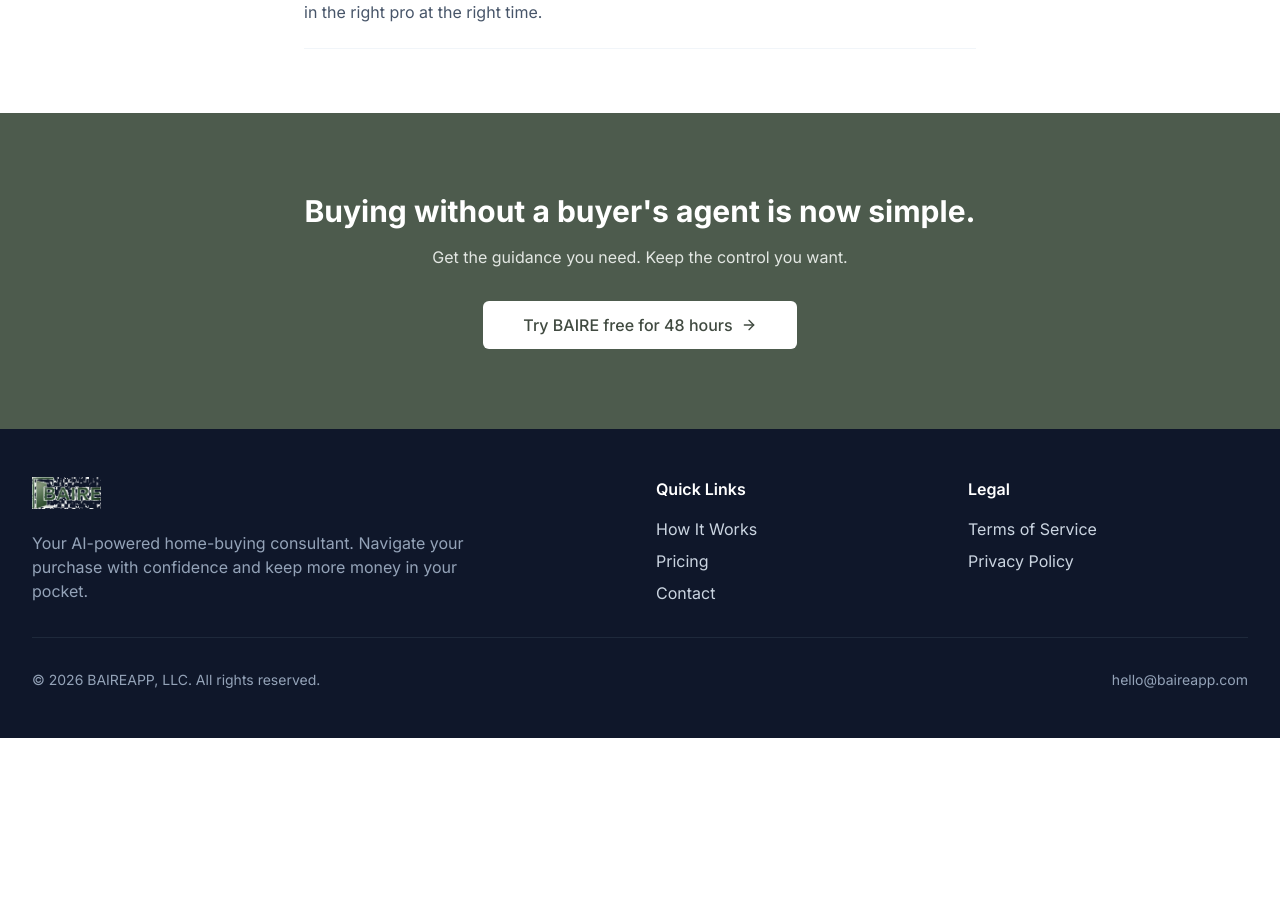
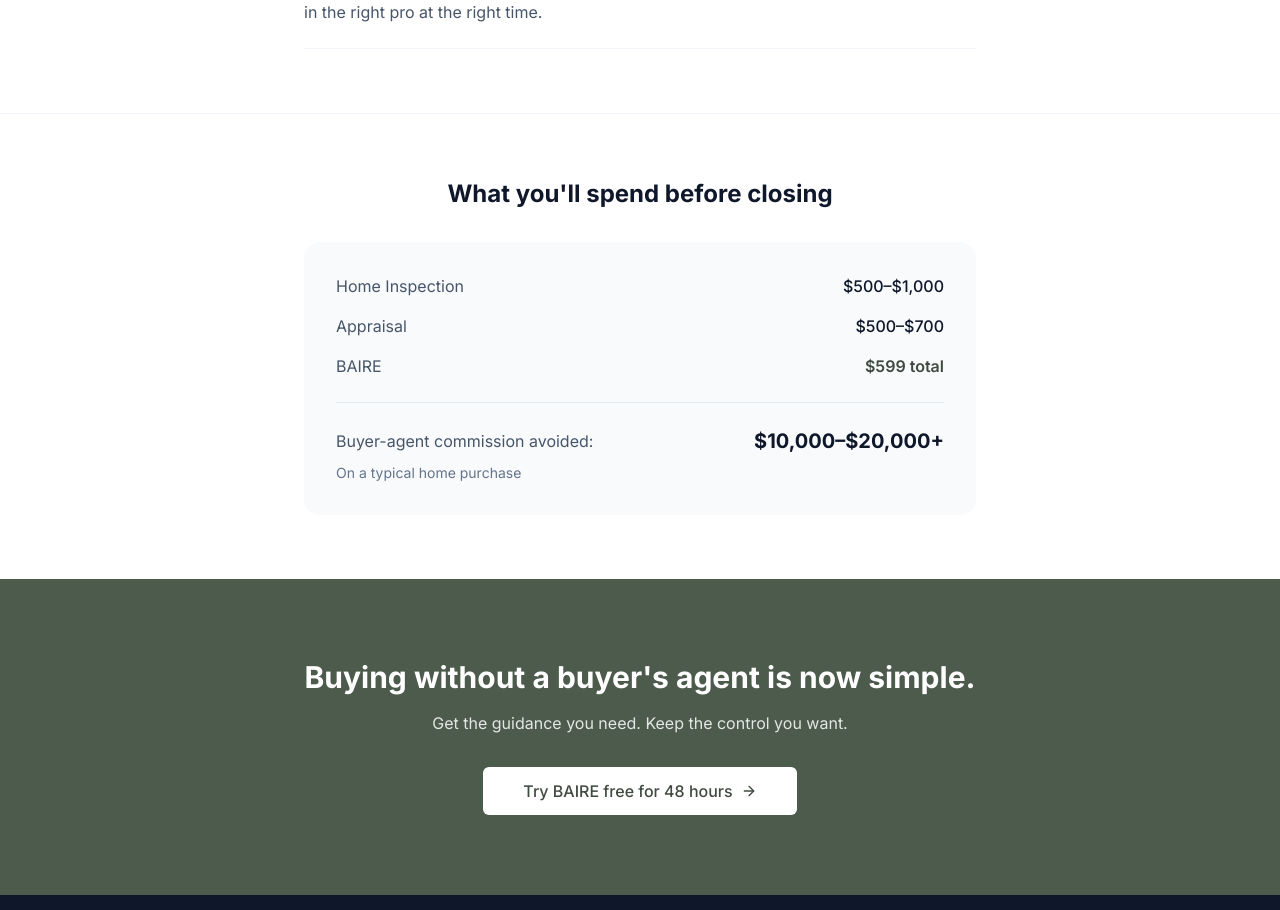
Before and after one commit to geoffbailey114/baireapp, a Next.js app: page /how-baire-works in a window 1280 px wide. Shown: the part 2629-3539 px from the top of the page. Before the commit the page ends 3367 px from the top, so only its background shows below. Built offline with nearby package versions, Linux system fonts and the light colour scheme.

Commit message:
Baireapp pricing update

```diff
--- a/app/how-baire-works/page.tsx
+++ b/app/how-baire-works/page.tsx
@@ -290,6 +290,44 @@ export default function HowBAIREWorksPage() {
         </div>
       </section>
 
+      {/* Cost Comparison */}
+      <section className="py-16 bg-white border-t border-slate-100">
+        <div className="container">
+          <div className="max-w-2xl mx-auto">
+            <h2 className="text-2xl font-bold text-slate-900 text-center mb-8">
+              What you'll spend before closing
+            </h2>
+
+            <div className="bg-slate-50 rounded-2xl p-6 md:p-8">
+              <div className="space-y-4 mb-6">
+                <div className="flex justify-between items-center">
+                  <span className="text-slate-600">Home Inspection</span>
+                  <span className="font-medium text-slate-900">$500–$1,000</span>
+                </div>
+                <div className="flex justify-between items-center">
+                  <span className="text-slate-600">Appraisal</span>
+                  <span className="font-medium text-slate-900">$500–$700</span>
+                </div>
+                <div className="flex justify-between items-center">
+                  <span className="text-slate-600">BAIRE</span>
+                  <span className="font-semibold text-sage-700">$599 total</span>
+                </div>
+              </div>
+
+              <div className="pt-6 border-t border-slate-200">
+                <div className="flex justify-between items-center">
+                  <span className="text-slate-600">Buyer-agent commission avoided:</span>
+                  <span className="text-xl font-bold text-slate-900">$10,000–$20,000+</span>
+                </div>
+                <p className="text-sm text-slate-500 mt-2">
+                  On a typical home purchase
+                </p>
+              </div>
+            </div>
+          </div>
+        </div>
+      </section>
+
       {/* Final CTA */}
       <section className="py-20 bg-sage-600">
         <div className="container">
--- a/app/pricing/page.tsx
+++ b/app/pricing/page.tsx
@@ -7,10 +7,10 @@ import { PricingAccordion } from './pricing-accordion'
 
 export const metadata: Metadata = {
   title: 'Pricing',
-  description: `Start free with ${APP_NAME}. 48-hour trial, then $500 when you're ready to make an offer. Limited time: $599 total (normally $999).`,
+  description: `Start free with ${APP_NAME}. 48-hour trial, then $99 for Access, $500 when you make an offer. Limited time: $599 total (normally $999).`,
   openGraph: {
     title: `Pricing | ${APP_NAME}`,
-    description: "Start free. Pay when you're ready to make an offer. Limited time: $599 (normally $999).",
+    description: "Start free. $99 after trial, $500 at offer. Limited time: $599 total (normally $999).",
     url: `${APP_URL}/pricing`,
   },
 }
@@ -29,7 +29,7 @@ export default function PricingPage() {
             Simple pricing
           </h1>
           <p className="mt-6 text-lg text-slate-600 leading-relaxed">
-            Try free for 48 hours. Only pay when you're ready to make an offer.
+            Try free for 48 hours. $99 to continue, $500 when you make an offer.
           </p>
         </div>
 
@@ -67,6 +67,16 @@ export default function PricingPage() {
               </div>
             </div>
           </div>
+
+          {/* Skip Trial Option */}
+          <div className="text-center mt-4">
+            <Link
+              href="/signup?tier=access"
+              className="text-sm text-sage-600 hover:text-sage-700 underline"
+            >
+              Skip trial and start with Access ($99) →
+            </Link>
+          </div>
         </div>
 
         {/* Pricing Accordion */}
@@ -81,11 +91,11 @@ export default function PricingPage() {
         <div className="mx-auto max-w-2xl mt-16 text-center">
           <div className="bg-slate-50 rounded-2xl p-8">
             <h3 className="text-lg font-semibold text-slate-900 mb-4">
-              Only pay when you're ready
+              Pay as you go
             </h3>
             <p className="text-slate-600">
-              Use BAIRE free to learn, explore, and prepare. When you find a home and want to make
-              an offer, that's when you pay — not before. No surprises. No subscriptions.
+              Start free, then pay $99 after your trial to keep using BAIRE for showings and prep.
+              When you're ready to make an offer, unlock the rest for $500. No surprises. No subscriptions.
             </p>
           </div>
         </div>
--- a/app/signup/page.tsx
+++ b/app/signup/page.tsx
@@ -2,11 +2,19 @@
 
 import { useState, Suspense } from 'react'
 import Link from 'next/link'
+import { useSearchParams } from 'next/navigation'
 import { ArrowRight, Loader2, Eye, EyeOff, Clock } from 'lucide-react'
 import { Button } from '@/components/ui/button'
 import { UserAgreement } from '@/components/user-agreement'
 
 function SignupForm() {
+  const searchParams = useSearchParams()
+  const tierParam = searchParams.get('tier')
+
+  // Determine which tier to checkout for
+  const tier = tierParam === 'access' ? 'access' : 'trial'
+  const isAccessTier = tier === 'access'
+
   const [email, setEmail] = useState('')
   const [password, setPassword] = useState('')
   const [showPassword, setShowPassword] = useState(false)
@@ -50,13 +58,13 @@ function SignupForm() {
         throw new Error(signupData.error || 'Failed to create account')
       }
 
-      // Then redirect to Stripe checkout for trial
+      // Then redirect to Stripe checkout for the appropriate tier
       const checkoutRes = await fetch('/api/stripe/checkout', {
         method: 'POST',
         headers: { 'Content-Type': 'application/json' },
         body: JSON.stringify({
           email,
-          tier: 'trial',
+          tier,
           consentTimestamp,
           agreementVersion: '1.0',
         }),
@@ -84,10 +92,12 @@ function SignupForm() {
           Limited Time Pricing
         </span>
         <h1 className="text-3xl font-bold text-slate-900">
-          Start your free trial
+          {isAccessTier ? 'Get Started with Access' : 'Start your free trial'}
         </h1>
         <p className="mt-2 text-slate-600">
-          48 hours free. No charge if you cancel.
+          {isAccessTier
+            ? 'Skip the trial and get immediate access for $99.'
+            : '48 hours free. No charge if you cancel.'}
         </p>
       </div>
 
@@ -167,14 +177,16 @@ function SignupForm() {
               </>
             ) : (
               <>
-                Start Free Trial
+                {isAccessTier ? 'Continue to Payment ($99)' : 'Start Free Trial'}
                 <ArrowRight className="ml-2 h-4 w-4" />
               </>
             )}
           </Button>
 
           <p className="text-center text-sm text-slate-500">
-            Credit card required · No charge today · Cancel within 48 hours to avoid billing
+            {isAccessTier
+              ? 'You will be charged $99 after completing checkout.'
+              : 'Credit card required · No charge today · Cancel within 48 hours to avoid billing'}
           </p>
         </form>
 
@@ -187,12 +199,25 @@ function SignupForm() {
           </p>
         </div>
 
+        {/* Toggle option */}
+        <div className="mt-4 text-center">
+          {isAccessTier ? (
+            <Link href="/signup" className="text-sm text-slate-500 hover:text-slate-700 underline">
+              ← Start with free trial instead
+            </Link>
+          ) : (
+            <Link href="/signup?tier=access" className="text-sm text-slate-500 hover:text-slate-700 underline">
+              Skip trial and start with Access ($99) →
+            </Link>
+          )}
+        </div>
+
         {/* Pricing summary */}
         <div className="mt-4 p-3 bg-slate-50 rounded-lg text-center">
           <p className="text-xs text-slate-600">
             <span className="line-through text-slate-400">$999</span>{' '}
             <span className="font-semibold text-sage-700">$599 total</span>{' '}
-            — Pay only when you're ready to make an offer
+            — $99 after trial + $500 at offer
           </p>
         </div>
       </div>
--- a/components/hero.tsx
+++ b/components/hero.tsx
@@ -39,15 +39,23 @@ export function Hero() {
             a buyer&apos;s agent or paying their commission.
           </motion.p>
 
-          {/* Savings callout */}
+          {/* Cost comparison */}
           <motion.div
             initial={{ opacity: 0, y: 20 }}
             animate={{ opacity: 1, y: 0 }}
             transition={{ duration: 0.5, delay: 0.3 }}
-            className="mt-10 inline-flex items-center gap-4 bg-slate-50 rounded-2xl px-8 py-5"
+            className="mt-10 bg-slate-50 rounded-2xl px-6 py-6 max-w-md mx-auto"
           >
-            <span className="text-3xl md:text-4xl font-bold text-slate-900">$10K–$15K</span>
-            <span className="text-slate-600 text-left">saved on a typical home<br />purchase</span>
+            <p className="text-sm font-medium text-slate-500 mb-3">Typical homebuying costs before closing:</p>
+            <div className="space-y-1 text-sm text-slate-600 mb-4">
+              <p>Inspection: $500–$1,000</p>
+              <p>Appraisal: $500–$700</p>
+              <p className="font-semibold text-sage-700">BAIRE: $599 total</p>
+            </div>
+            <div className="pt-3 border-t border-slate-200">
+              <p className="text-sm text-slate-500">Buyer-agent commission avoided:</p>
+              <p className="text-xl font-bold text-slate-900">often $10,000–$20,000+</p>
+            </div>
           </motion.div>
 
           <motion.div
@@ -73,7 +81,7 @@ export function Hero() {
             transition={{ duration: 0.5, delay: 0.5 }}
             className="mt-6 text-sm text-slate-500"
           >
-            Pay only when you&apos;re ready to make an offer. Limited time: $599 total.
+            $99 after trial · $500 when you make an offer · <Link href="/signup?tier=access" className="underline hover:text-slate-700">Skip trial →</Link>
           </motion.p>
         </div>
       </div>
```
